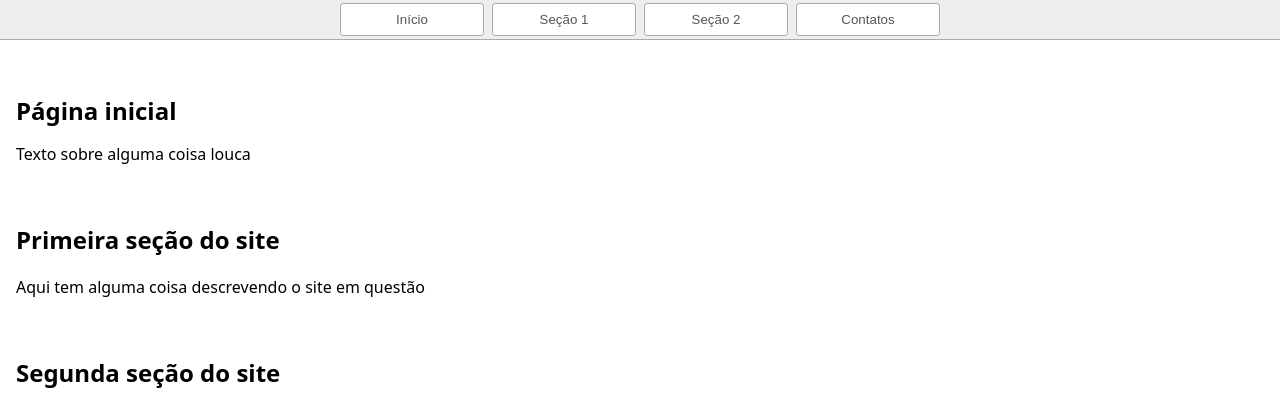
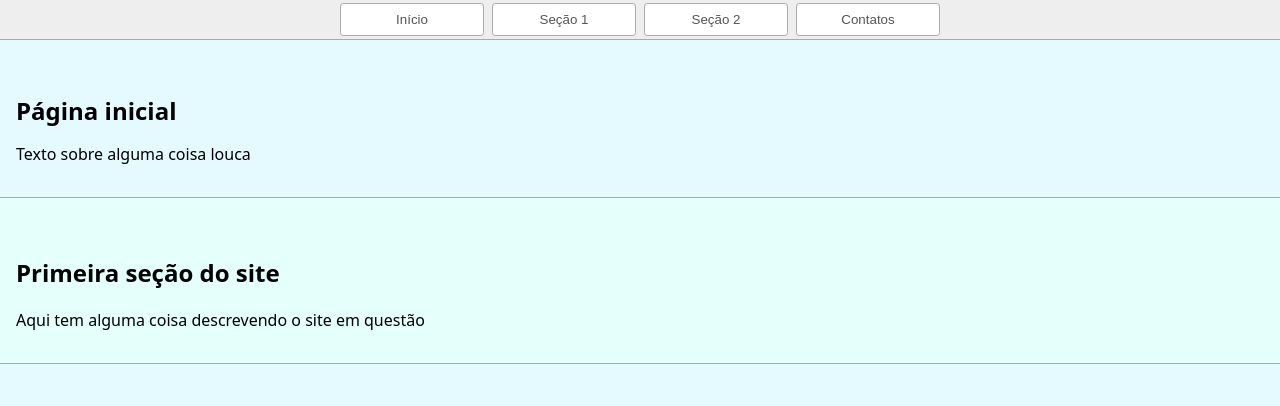
Before and after one commit to Onjospiat/Aula17_final, a website: page index.html in a window 1280 px wide. Shown: the top 406 px of the page. Drawn offline with Linux system fonts and the light colour scheme.

Commit message:
Colorindo CSS

```diff
--- a/styles.css
+++ b/styles.css
@@ -51,7 +51,7 @@ nav button:hover{
 }
 
 main {
-  padding: 1rem;
+  /*padding: 1rem;*/
 }
 
 h1 {
@@ -71,6 +71,19 @@ img{
 
 }
 
+#init,#sec1,#sec2,#contatos{
+  border-bottom:1px solid #aaa;
+  padding: 1rem;
+}
+
+#init,#sec2{
+  background-color: rgba(0, 200, 255, 0.1);
+}
+
+#sec1,#contatos{
+  background-color: rgba(0,255,200,0.1);
+}
+
 @media screen and (max-width:650px){
   #grid_imagens{
     grid-template-columns: repeat(1,1fr);
```
